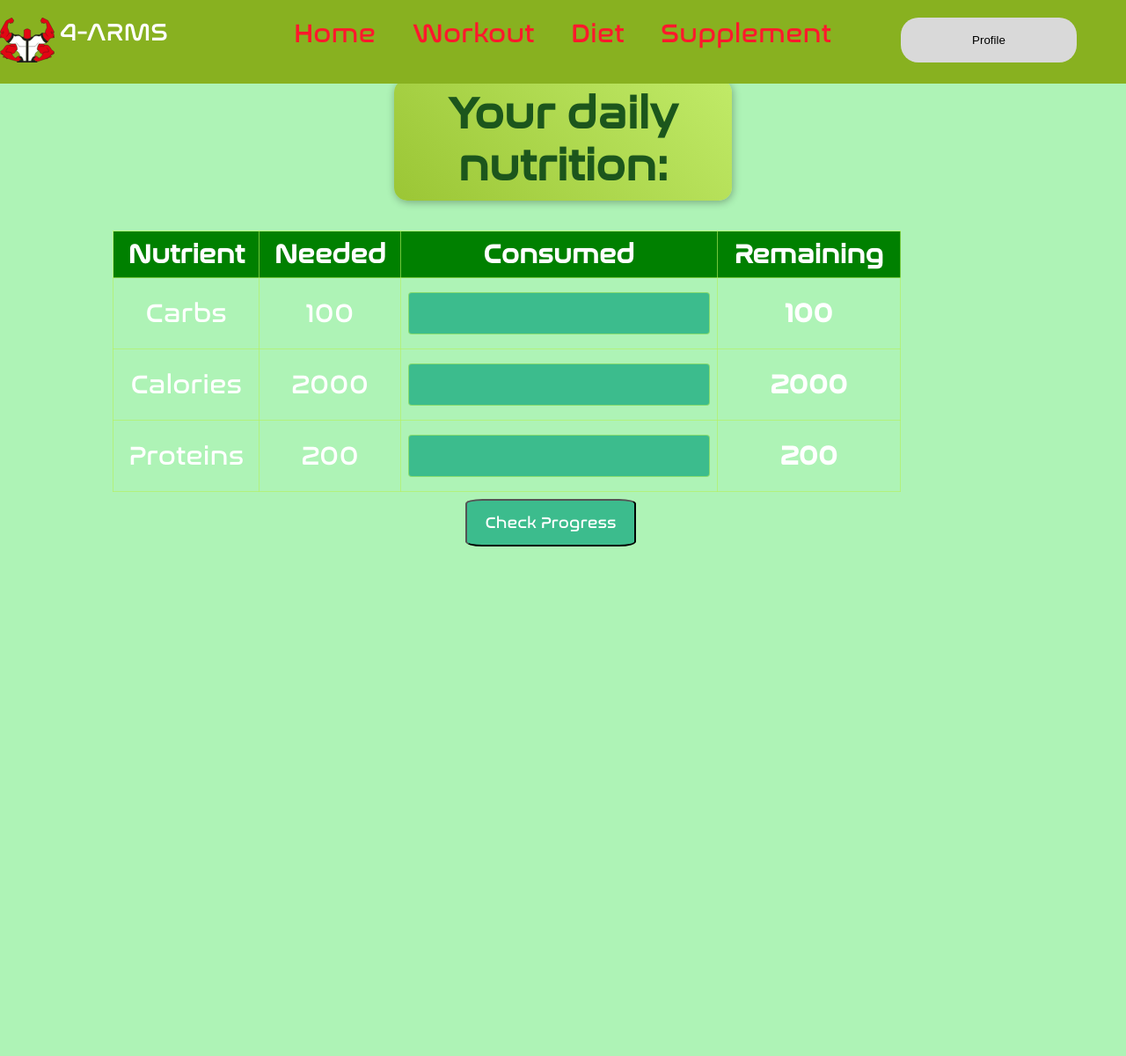
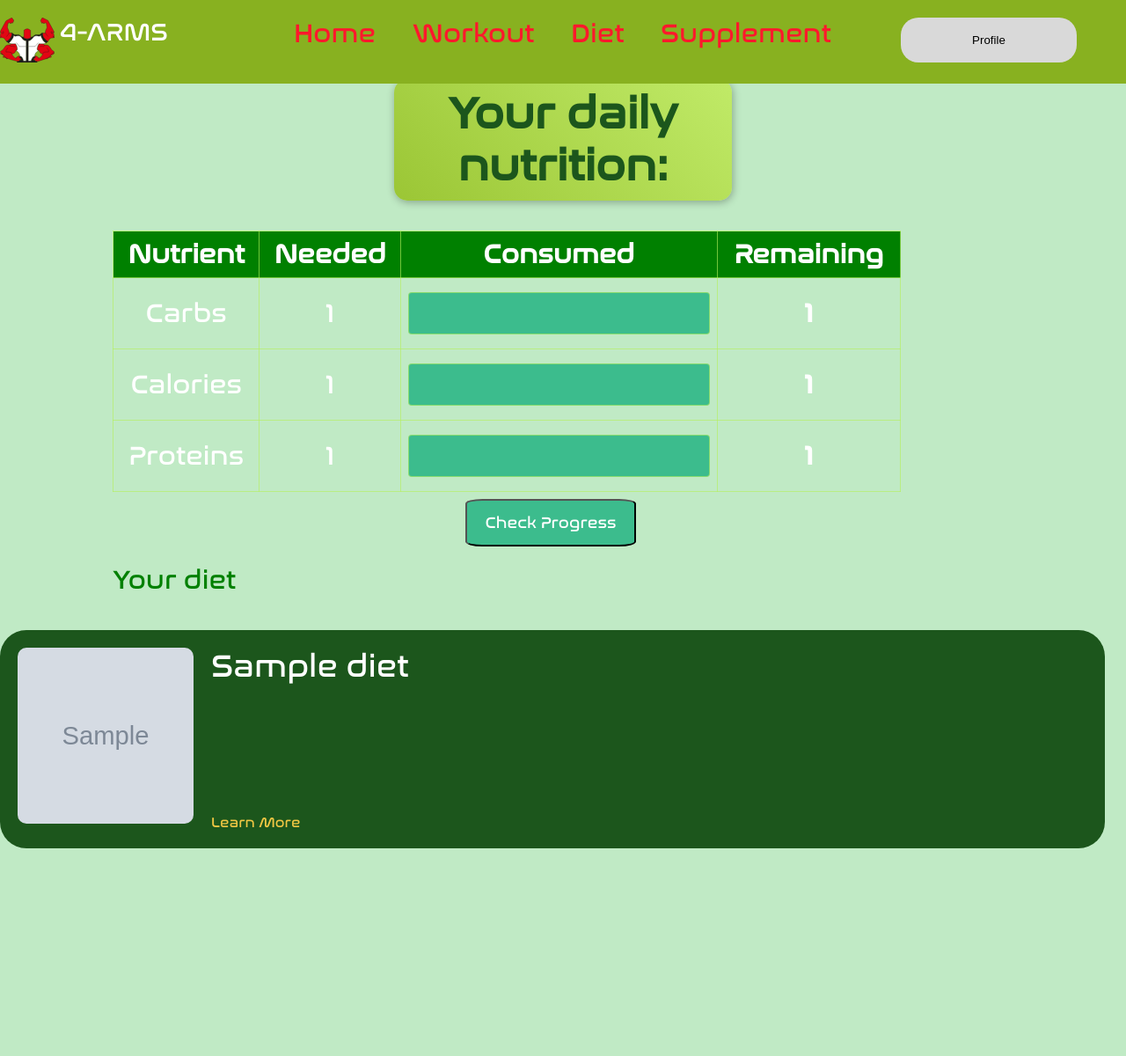
Before and after one commit to larbi1512/4-arms, a PHP site: page /diet/diet.php in a window 1280 px wide. Shown: the whole page at 88% size. Run offline with PHP 8.4, Linux system fonts and the light colour scheme; tables that the repository leaves empty hold one stand-in row (values such as "Sample post"); grey boxes marked "Sample" are stand-in pictures; some web fonts are replaced.

Commit message:
diet frontend and backend updated

```diff
--- a/diet/diet.css
+++ b/diet/diet.css
@@ -105,16 +105,18 @@
   top: calc(50% - 18.5px);
   left: calc(50% - 306px);
   width: 100%;
+  z-index: 999;
 }
 .nav-bar {
   top: calc(50% - 793px);
   left: calc(50% - 339px);
   color: var(--sexy-rouge);
+  z-index: 999;
 }
 
 .diet {
   position: relative;
-  background-color: #aef3b6;
+  background-color: #c0eac5;
   width: 100%;
   height: 1200px ;
   overflow: hidden;
@@ -204,10 +206,11 @@ form {
   align-items: center;
   left: 10%;
   top: 0.5%;
-  bottom: 20%;
+  bottom: 10%;
   width: 70%;
   height: 100%;
   flex-direction: column;
+  z-index: 1;
 
 
 
@@ -223,6 +226,7 @@ td {
   border: 1px solid rgba(181, 239, 93, 0.626);
   padding: 8px;
   text-align: center;
+  z-index: -1;
 }
 
 th {
--- a/diet/diet.php
+++ b/diet/diet.php
@@ -1,16 +1,35 @@
 <?php
 // start the session
-session_start();
+$user_id=1;
+// initialize the consumed variables from the session data, or to 0 if not set
+      $servername = "localhost";
+      $username = "root";
+      $password = "";
+      $dbname = "4_arms";
 
-// initialize the consumed variables from the session data, or to 0 if not set
+      // Create connection
+      $conn = new mysqli($servername, $username, $password, $dbname);
+
+      // Check connection
+      if ($conn->connect_error) {
+        die("Connection failed: " . $conn->connect_error);
+      }
+      $sql = "SELECT * FROM assigned WHERE user_id = $user_id";
+      $result = $conn->query($sql);
+      $row = $result->fetch_assoc();
+      $diet_id = $row['diet_id'];
+      $sql = "SELECT * FROM diet WHERE diet_id = $diet_id";
+      $result = $conn->query($sql);
+      $row = $result->fetch_assoc();
+      $conn->close();
 $carbs_consumed = $_SESSION['carbs_consumed'] ?? 0;
 $calories_consumed = $_SESSION['calories_consumed'] ?? 0;
 $proteins_consumed = $_SESSION['proteins_consumed'] ?? 0;
 
 // initialize the remaining variables
-$carbs_remaining = 100 - $carbs_consumed;
-$calories_remaining = 2000 - $calories_consumed;
-$proteins_remaining = 200 - $proteins_consumed;
+$carbs_remaining = $row['carbs'] - $carbs_consumed;
+$calories_remaining = $row['Calories'] - $calories_consumed;
+$proteins_remaining = $row['Proteins'] - $proteins_consumed;
 
 // check if the form was submitted:
 if (isset($_POST['carbs_consumed']) && isset($_POST['calories_consumed']) && isset($_POST['proteins_consumed'])) {
@@ -27,9 +46,9 @@ if (isset($_POST['carbs_consumed']) && isset($_POST['calories_consumed']) && iss
   $_SESSION['calories_consumed'] = $calories_consumed;
   $_SESSION['proteins_consumed'] = $proteins_consumed;
 
-  $carbs_remaining = 100 - $carbs_consumed;
-  $calories_remaining = 2000 - $calories_consumed;
-  $proteins_remaining = 200 - $proteins_consumed;
+  $carbs_remaining = $row['carbs'] - $carbs_consumed;
+  $calories_remaining = $row['Calories'] - $calories_consumed;
+  $proteins_remaining = $row['Proteins'] - $proteins_consumed;
 }
 ?>
 <!DOCTYPE html>
@@ -84,7 +103,7 @@ if (isset($_POST['carbs_consumed']) && isset($_POST['calories_consumed']) && iss
           <a class="diet1" href="./diet.php">Diet</a
           ><a class="supplement" href="../supplement/supplement.html">Supplement</a>
         </div>
-      </div>
+    </div>
 
 
     <button class="login-button" id="profile">
@@ -127,7 +146,7 @@ if (isset($_POST['carbs_consumed']) && isset($_POST['calories_consumed']) && iss
     <tbody>
       <tr>
         <td>Carbs</td>
-        <td>100</td>
+        <td><?php echo $row['carbs'] ?></td>
         <td><input type="number" name="carbs_consumed" value="" required></td>
         <td><span class="remaining">
             <?php echo $carbs_remaining ?>
@@ -135,7 +154,7 @@ if (isset($_POST['carbs_consumed']) && isset($_POST['calories_consumed']) && iss
       </tr>
       <tr>
         <td>Calories</td>
-        <td>2000</td>
+        <td><?php echo $row['Calories'] ?></td>
         <td><input type="number" name="calories_consumed"
             value="" required></td>
         <td><span class="remaining">
@@ -144,7 +163,7 @@ if (isset($_POST['carbs_consumed']) && isset($_POST['calories_consumed']) && iss
       </tr>
       <tr>
         <td>Proteins</td>
-        <td>200</td>
+        <td><?php echo $row['Proteins'] ?></td>
         <td><input type="number" name="proteins_consumed"
             value="" required></td>
         <td><span class="remaining">
@@ -155,8 +174,75 @@ if (isset($_POST['carbs_consumed']) && isset($_POST['calories_consumed']) && iss
   </table>
   <input type="submit" value="Check Progress">
 </form>
+
+<div class="recommended-activities">Your diet </div>
+      <div class="plan">
+  <div class="plan-img">
+    <a href="<?php echo $row['diet_link'] ?>">
+      <img src="<?php echo $row['diet_link_img'] ?>" alt="" onmouseover="this.style.opacity=1"
+        onmouseout="this.style.opacity=0.7">
+    </a>
+  </div>
+  <div class="plan-description">
+    <p style="font-size:36px">
+      <?php echo $row['diet_name'] ?>
+    </p>
+    <a href="<?php echo $row['diet_link'] ?>">Learn More</a>
+  </div>
 </div>
+<style>
+  .recommended-activities{
+    margin-top: 28%;
+    margin-left: 10%;
+    color: green;
+  }
+  .plan {
+    position: absolute;
+    display: flex;
+    flex-direction: row;
+    background-color: rgb(28, 86, 28);
+    border-radius: 30px;
+    width: 95%;
+    padding: 20px;
+    margin-top:  3%;
+    z-index: 9999;
+  }
 
+  .plan-img {
+    margin-right: 20px;
+    top:50%;
+  }
+
+  .plan-img img {
+    width: 200px;
+    height: 200px;
+    object-fit: cover;
+    border-radius: 10px;
+    top:50%;
+  }
+
+  .plan-description {
+    display: flex;
+    flex-direction: column;
+    top:50%;
+  }
+
+  .plan-description p {
+    color: white;
+    font-size: 18px;
+    margin: 0 0 10px 0;
+    top:50%;
+  }
+
+  .plan-description a {
+    color: #EEC643;
+    font-size: 16px;
+    text-decoration: none;
+    margin-top: auto;
+
+  }
+ </style>
+</div>
     <script>
       var dietText = document.getElementById("dietText");
       if (dietText) {
```
Also changed, not shown: diet/4_arms.sql (added, +233 -0 lines), diet/diet/diet01/Diet1.jpg (added), diet/diet/diet02/Diet2.jpg (added), diet/diet/diet03/Diet3.jpg (added), 5 other files.
